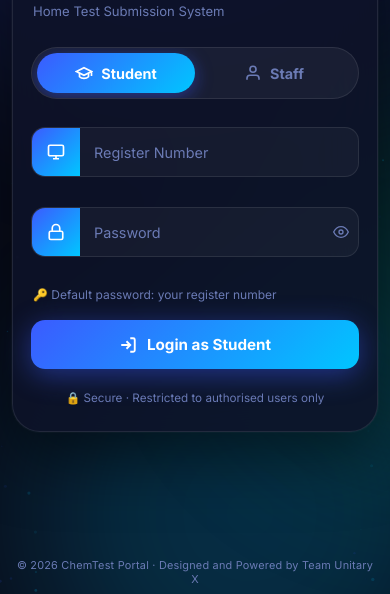
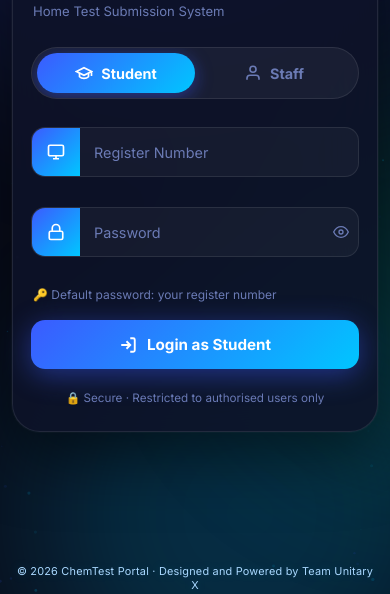
Before and after one commit to darshan2008-collab/chemistry, a plain HTML site: page login.html in a window 390 px wide. Shown: the part 250-844 px from the top of the page. Drawn offline with Linux system fonts and the light colour scheme.

Commit message:
feat: update footer styles and add environment configuration file

```diff
--- a/login.css
+++ b/login.css
@@ -259,22 +259,24 @@ canvas#bgCanvas { position: fixed; inset: 0; pointer-events: none; z-index: 0; o
   position: fixed;
   left: 0;
   right: 0;
-  bottom: 12px;
+  bottom: max(4px, env(safe-area-inset-bottom));
   z-index: 2;
   text-align: center;
   padding: 0 12px;
+  pointer-events: none;
 }
 
 .page-footer p {
-  color: var(--muted);
+  color: #a9d8ff;
   font-size: 0.74rem;
   letter-spacing: 0.02em;
+  text-shadow: 0 0 12px rgba(0, 198, 255, 0.2);
 }
 
 /* ── Mobile ─────────────────────────────────────────────────── */
 @media (max-width: 480px) {
   .card { padding: 32px 18px 26px; }
   .page-center { padding: 16px 12px; }
-  .page-footer { bottom: 8px; }
+  .page-footer { bottom: max(2px, env(safe-area-inset-bottom)); }
   .page-footer p { font-size: 0.68rem; }
 }
```
Also changed, not shown: 2 other files.
